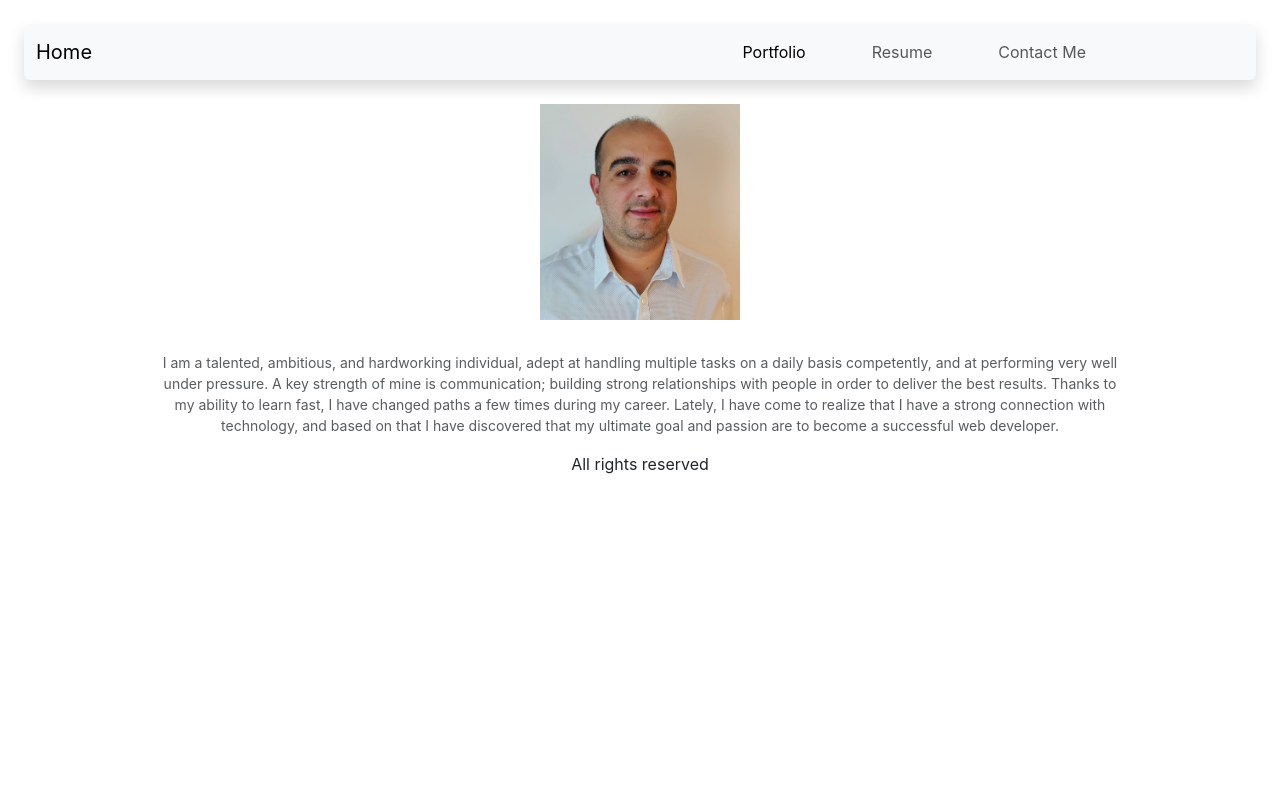
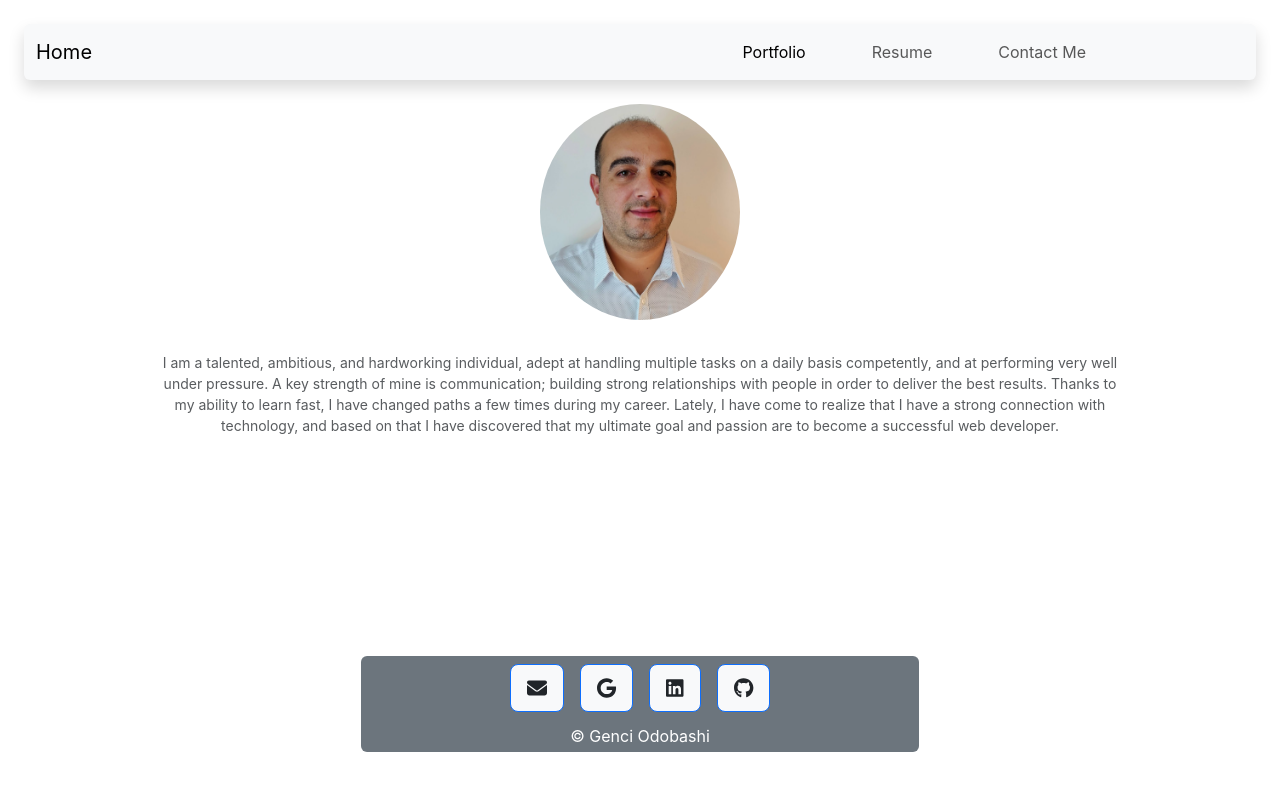
Before and after one commit to odobashigenci/react-portfolio, a React (Create React App) app: page / in a window 1280 px wide. Shown: the top 790 px of the page. Built offline with nearby package versions, Linux system fonts and the light colour scheme; the HTML template or start-up script is replaced by a standard one.

Commit message:
footer updated

```diff
--- a/package.json
+++ b/package.json
@@ -3,6 +3,11 @@
   "version": "0.1.0",
   "private": true,
   "dependencies": {
+    "@fortawesome/fontawesome-free": "^6.4.0",
+    "@fortawesome/fontawesome-svg-core": "^6.4.0",
+    "@fortawesome/free-brands-svg-icons": "^6.4.0",
+    "@fortawesome/free-solid-svg-icons": "^6.4.0",
+    "@fortawesome/react-fontawesome": "^0.2.0",
     "@testing-library/jest-dom": "^5.16.5",
     "@testing-library/react": "^13.4.0",
     "@testing-library/user-event": "^13.5.0",
@@ -10,6 +15,7 @@
     "react": "^18.2.0",
     "react-bootstrap": "^2.7.4",
     "react-dom": "^18.2.0",
+    "react-icons": "^4.10.1",
     "react-router-dom": "^6.14.1",
     "react-scripts": "5.0.1",
     "web-vitals": "^2.1.4"
--- a/src/components/Footer.js
+++ b/src/components/Footer.js
@@ -1,9 +1,39 @@
+import React from 'react';
+import { FontAwesomeIcon } from '@fortawesome/react-fontawesome';
+import { fab, faGoogle } from '@fortawesome/free-brands-svg-icons';
+import { faEnvelope } from '@fortawesome/free-solid-svg-icons';
+import { library } from '@fortawesome/fontawesome-svg-core';
+
+library.add(fab, faEnvelope);
+
 function Footer() {
-    return (
-        <div className="footer">
-           <p>All rights reserved</p>
+  return (
+    <div className="myFooter container my-5">
+      <footer className="text-center text-lg-start bg-secondary text-white rounded" style={{ width: '50%', margin: '0 auto' }}>
+        <div className="container d-flex justify-content-center py-2">
+          <button type="button" className="bg-light text-dark btn btn-primary btn-lg btn-floating mx-2" style={{ backgroundColor: '#54456b' }}>
+            <FontAwesomeIcon icon={['fas', 'envelope']} />
+          </button>
+          <button type="button" className="bg-light text-dark btn btn-primary btn-lg btn-floating mx-2" style={{ backgroundColor: '#54456b' }}>
+            <FontAwesomeIcon icon={['fab', 'google']} />
+          </button>
+          <button type="button" className="bg-light text-dark btn btn-primary btn-lg btn-floating mx-2" style={{ backgroundColor: '#54456b' }}>
+            <FontAwesomeIcon icon={['fab', 'linkedin']} />
+          </button>
+          <button type="button" className="bg-light text-dark btn btn-primary btn-lg btn-floating mx-2" style={{ backgroundColor: '#54456b' }}>
+            <FontAwesomeIcon icon={['fab', 'github']} />
+          </button>
         </div>
-    )
+
+        <div className="text-center p-1">
+          <span className="d-block d-sm-inline">
+            © Genci Odobashi
+          </span>
+
+        </div>
+      </footer>
+    </div>
+  );
 }
 
-export default Footer
+export default Footer;
--- a/src/components/Home.js
+++ b/src/components/Home.js
@@ -11,11 +11,10 @@ function Home() {
     <div>
        <Figure>
       <Figure.Image
-        width={200}
-        height={212}
-        alt="Profile Picture"
-        src={profilePicture}
-        class="rounded-circle"
+      width={200}height={212}
+      alt="Profile Picture"
+      src={profilePicture}
+      className="rounded-circle"
       />
       <Figure.Caption className="w-75 m-auto mt-4">
       I am a talented, ambitious, and hardworking individual, adept at handling multiple tasks on a daily basis competently, and at performing very well under pressure. A key strength of mine is communication; building strong relationships with people in order to deliver the best results. Thanks to my ability to learn fast, I have changed paths a few times during my career. Lately, I have come to realize that I have a strong connection with technology, and based on that I have discovered that my ultimate goal and passion are to become a successful web developer.
--- a/src/index.css
+++ b/src/index.css
@@ -17,17 +17,9 @@ code {
   display: flex;
 }
 
-.description {
-  margin: auto;
-  width: 50vw;
+.myFooter {
+  position: fixed;
+  left:0;
+  bottom:0;
+  right:0;
 }
-
-.pPicture {
-  border: dotted;
-  border-color: grey;
-  border-radius: 50%;
-  height: 200px;
-  margin: auto 50px auto;
-  padding: 5px;
-  width: 200px;
-}
```
Also changed, not shown: 1 other file (tests, documents, lock files or other folders).
